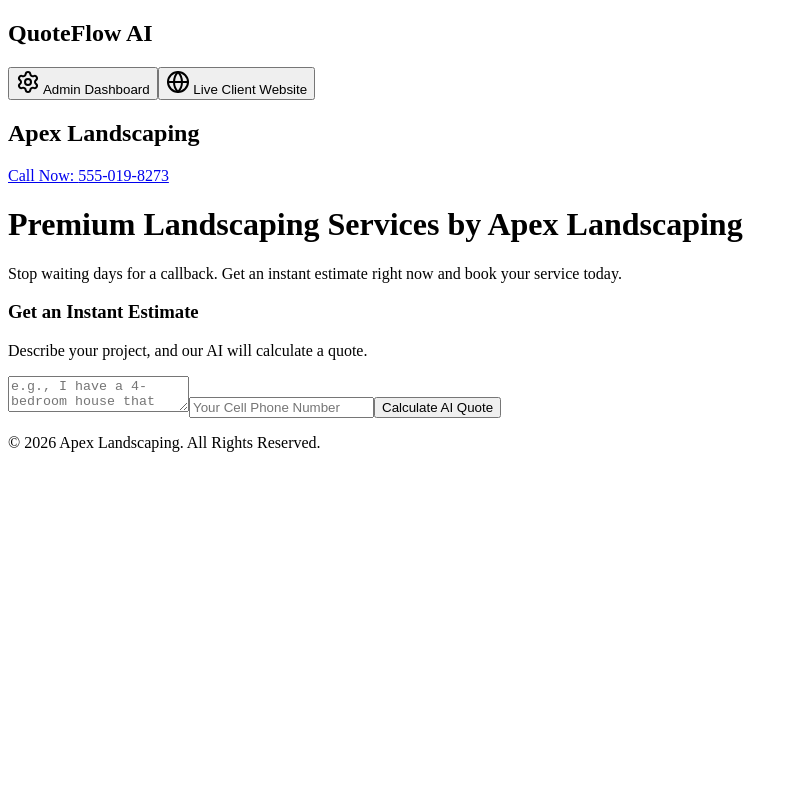
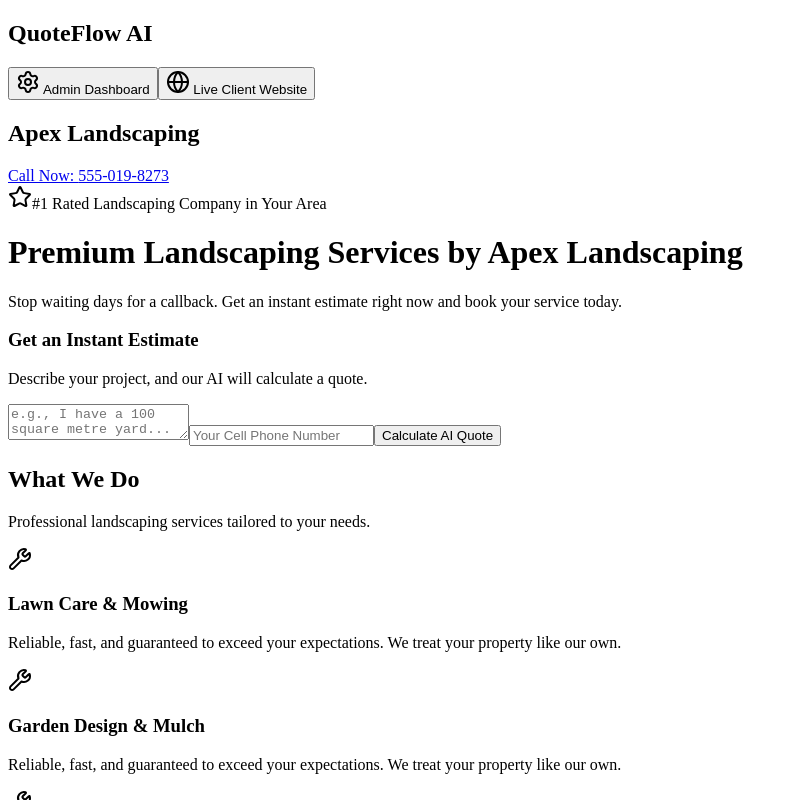
Before and after one commit to grizzo8/quoteflowpro, a Next.js app: page / in a window 1280 px wide. Both pictures are taken after a click on the button "Live Client Website". Shown: the top 800 px of the page, without its empty margins (0-798 px from the left). Built offline with nearby package versions, Linux system fonts and the light colour scheme.

Commit message:
Update page.js

```diff
--- a/app/page.js
+++ b/app/page.js
@@ -1,6 +1,6 @@
 "use client";
 import { useState } from "react";
-import { Settings, Globe, CheckCircle2 } from "lucide-react";
+import { Settings, Globe, CheckCircle2, Star, Shield, Clock, Wrench } from "lucide-react";
 
 export default function App() {
   const [view, setView] = useState("admin");
@@ -10,7 +10,7 @@
     niche: "Landscaping",
     color: "blue",
     phone: "555-019-8273",
-    rules: "Minimum call out is $150."
+    rules: "$150 base fee PLUS $20 per square metre."
   });
 
   const [customerInput, setCustomerInput] = useState("");
@@ -27,6 +27,15 @@
 
   const themeBg = colors[clientData.color]?.split(" ")[0] || "bg-blue-600";
   const themeText = colors[clientData.color]?.split(" ")[2] || "text-blue-600";
+
+  // DYNAMIC SERVICES GENERATOR
+  const nicheServices = {
+    Landscaping: ["Lawn Care & Mowing", "Garden Design & Mulch", "Yard Cleanup & Debris Removal"],
+    Plumbing: ["Emergency Pipe Repair", "Water Heater Installation", "Drain Cleaning & Clearing"],
+    "House Cleaning": ["Deep House Cleaning", "Move-In / Move-Out Cleaning", "Recurring Maid Service"],
+    Painting: ["Interior Room Painting", "Exterior House Painting", "Cabinet Refinishing"]
+  };
+  const currentServices = nicheServices[clientData.niche] || nicheServices["Landscaping"];
 
   const generateQuote = async (e) => {
     e.preventDefault();
@@ -99,7 +108,7 @@
           </div>
           <div className="mb-8">
              <label className="block text-sm font-bold text-gray-700 mb-1">Pricing Rules (For the AI)</label>
-             <textarea value={clientData.rules} onChange={e => setClientData({...clientData, rules: e.target.value})} className="w-full p-3 border rounded-lg bg-gray-50 h-24 text-black" placeholder="e.g., $150 minimum call out fee..."></textarea>
+             <textarea value={clientData.rules} onChange={e => setClientData({...clientData, rules: e.target.value})} className="w-full p-3 border rounded-lg bg-gray-50 h-24 text-black" placeholder="e.g., $150 base fee PLUS $20 per square metre..."></textarea>
           </div>
           <button onClick={() => setView("live")} className="w-full bg-purple-600 hover:bg-purple-700 text-white font-bold py-4 rounded-xl text-lg transition-all shadow-lg">
             Save & Generate Website
@@ -109,14 +118,20 @@
 
       {view === "live" && (
         <div className="bg-white min-h-screen flex flex-col">
-          <header className="px-8 py-6 flex justify-between items-center max-w-7xl mx-auto w-full">
+          {/* HEADER */}
+          <header className="px-8 py-6 flex justify-between items-center max-w-7xl mx-auto w-full bg-white">
             <h2 className="text-2xl font-black text-gray-900 tracking-tight">{clientData.businessName}</h2>
-            <a href={`tel:${clientData.phone}`} className={`${themeBg} text-white px-6 py-2 rounded-full font-bold shadow-md`}>
+            <a href={`tel:${clientData.phone}`} className={`${themeBg} text-white px-6 py-2 rounded-full font-bold shadow-md hover:opacity-90 transition`}>
               Call Now: {clientData.phone}
             </a>
           </header>
 
-          <main className="flex-grow flex flex-col items-center justify-center text-center px-4 py-12 bg-gray-50">
+          {/* HERO SECTION */}
+          <main className="flex flex-col items-center justify-center text-center px-4 py-16 bg-gray-50 border-b border-gray-200">
+            <div className="flex items-center space-x-2 mb-4 bg-white px-4 py-1.5 rounded-full border border-gray-200 shadow-sm">
+              <Star className={`w-4 h-4 ${themeText} fill-current`} />
+              <span className="text-sm font-bold text-gray-700">#1 Rated {clientData.niche} Company in Your Area</span>
+            </div>
             <h1 className="text-5xl md:text-6xl font-extrabold text-gray-900 mb-6 max-w-4xl tracking-tight">
               Premium <span className={themeText}>{clientData.niche}</span> Services by {clientData.businessName}
             </h1>
@@ -124,13 +139,14 @@
               Stop waiting days for a callback. Get an instant estimate right now and book your service today.
             </p>
 
-            <div className="bg-white p-8 rounded-3xl shadow-2xl max-w-lg w-full border border-gray-100 relative overflow-hidden">
+            {/* AI WIDGET */}
+            <div className="bg-white p-8 rounded-3xl shadow-2xl max-w-lg w-full border border-gray-100 relative overflow-hidden transform hover:-translate-y-1 transition duration-300">
               {!quote ? (
                 <form onSubmit={generateQuote} className="space-y-5 relative z-10 text-left">
                   <h3 className="text-2xl font-bold text-gray-800 mb-2 text-center">Get an Instant Estimate</h3>
                   <p className="text-gray-500 text-sm mb-6 text-center">Describe your project, and our AI will calculate a quote.</p>
 
-                  <textarea required value={customerInput} onChange={e => setCustomerInput(e.target.value)} className="w-full p-4 border-2 border-gray-200 rounded-xl focus:border-gray-400 focus:outline-none resize-none h-32 text-black" placeholder="e.g., I have a 4-bedroom house that needs deep cleaning..."></textarea>
+                  <textarea required value={customerInput} onChange={e => setCustomerInput(e.target.value)} className="w-full p-4 border-2 border-gray-200 rounded-xl focus:border-gray-400 focus:outline-none resize-none h-32 text-black" placeholder="e.g., I have a 100 square metre yard..."></textarea>
 
                   <input required type="tel" value={customerPhone} onChange={e => setCustomerPhone(e.target.value)} className="w-full p-4 border-2 border-gray-200 rounded-xl focus:border-gray-400 focus:outline-none text-black" placeholder="Your Cell Phone Number" />
 
@@ -152,8 +168,51 @@
             </div>
           </main>
 
-          <footer className="bg-gray-900 text-white text-center py-8 mt-auto">
-            <p className="font-medium text-gray-400">© 2026 {clientData.businessName}. All Rights Reserved.</p>
+          {/* DYNAMIC SERVICES SECTION */}
+          <section className="py-20 px-8 max-w-7xl mx-auto w-full">
+            <div className="text-center mb-16">
+              <h2 className="text-4xl font-bold text-gray-900 mb-4">What We Do</h2>
+              <p className="text-lg text-gray-500">Professional {clientData.niche.toLowerCase()} services tailored to your needs.</p>
+            </div>
+            <div className="grid md:grid-cols-3 gap-8">
+              {currentServices.map((service, idx) => (
+                <div key={idx} className="bg-gray-50 p-8 rounded-2xl border border-gray-100 text-center hover:shadow-md transition">
+                  <div className={`w-14 h-14 ${themeBg} rounded-full flex items-center justify-center mx-auto mb-6 text-white shadow-sm`}>
+                    <Wrench className="w-6 h-6" />
+                  </div>
+                  <h3 className="text-xl font-bold text-gray-900 mb-3">{service}</h3>
+                  <p className="text-gray-500">Reliable, fast, and guaranteed to exceed your expectations. We treat your property like our own.</p>
+                </div>
+              ))}
+            </div>
+          </section>
+
+          {/* TRUST BADGES */}
+          <section className={`${themeBg} py-16 px-8 text-white`}>
+            <div className="max-w-5xl mx-auto grid md:grid-cols-3 gap-8 text-center">
+              <div className="flex flex-col items-center">
+                <Shield className="w-12 h-12 mb-4 opacity-80" />
+                <h4 className="text-xl font-bold mb-2">Licensed & Insured</h4>
+                <p className="opacity-80">Full peace of mind guaranteed on every job.</p>
+              </div>
+              <div className="flex flex-col items-center">
+                <Clock className="w-12 h-12 mb-4 opacity-80" />
+                <h4 className="text-xl font-bold mb-2">Fast Turnaround</h4>
+                <p className="opacity-80">We respect your time and stick to our schedule.</p>
+              </div>
+              <div className="flex flex-col items-center">
+                <Star className="w-12 h-12 mb-4 opacity-80" />
+                <h4 className="text-xl font-bold mb-2">5-Star Service</h4>
+                <p className="opacity-80">Top-rated by your neighbors in the community.</p>
+              </div>
+            </div>
+          </section>
+
+          {/* FOOTER */}
+          <footer className="bg-gray-900 text-white text-center py-10 mt-auto">
+            <h3 className="text-2xl font-bold mb-2">{clientData.businessName}</h3>
+            <p className="text-gray-400 mb-6">Your trusted local {clientData.niche.toLowerCase()} experts.</p>
+            <p className="font-medium text-gray-500 text-sm border-t border-gray-800 pt-6">© 2026 {clientData.businessName}. All Rights Reserved.</p>
           </footer>
         </div>
       )}
```
